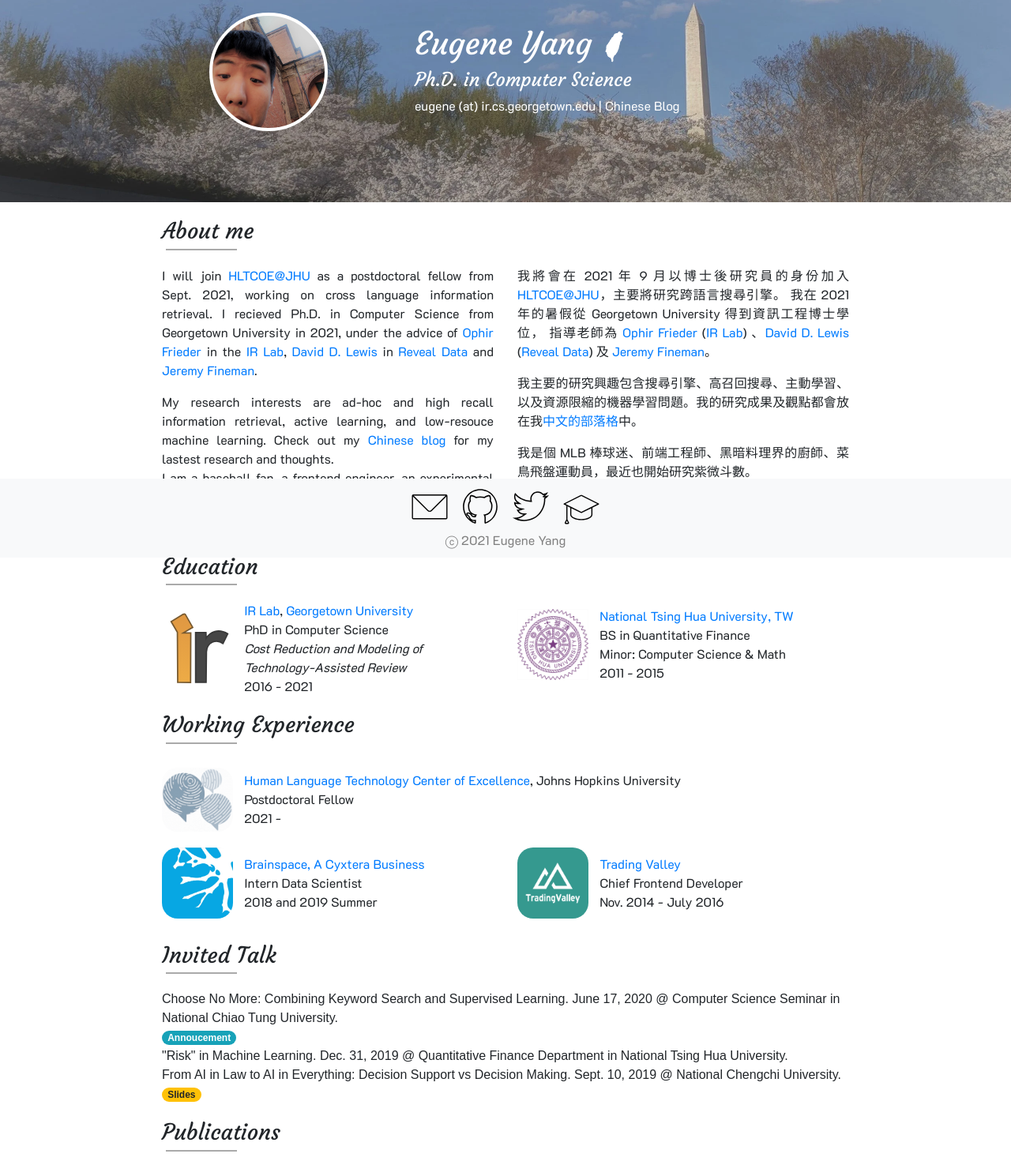
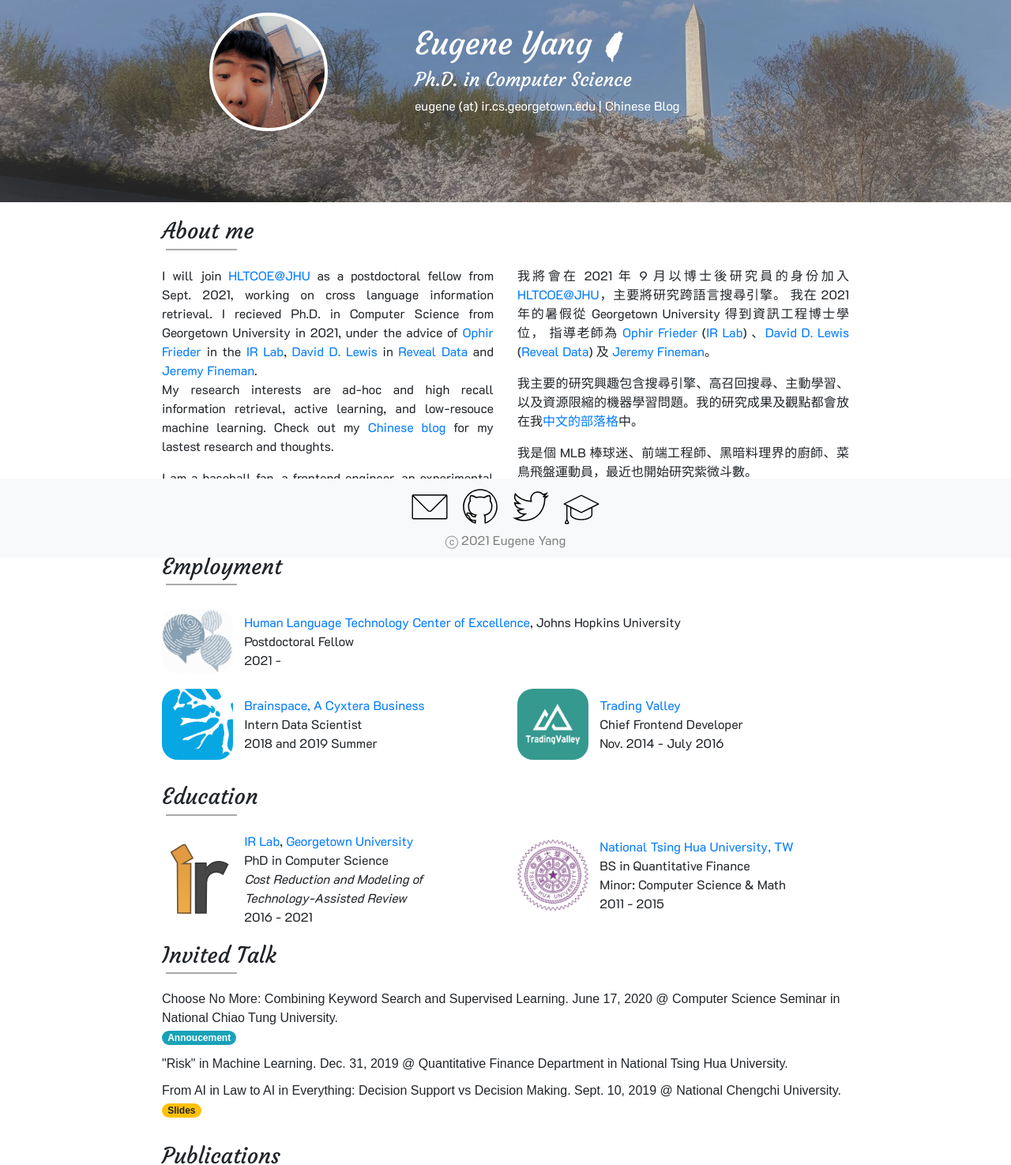
Before and after one commit to eugene-yang/eugene-yang.github.io, a website: page index.html in a window 1280 px wide. Shown: the part 94-1569 px from the top of the page at 79% size. Drawn offline with nearby package versions, Linux system fonts and the light colour scheme.

Commit message:
update style

```diff
--- a/index.html
+++ b/index.html
@@ -154,12 +154,11 @@
 					I recieved Ph.D. in Computer Science from Georgetown University in 2021, under the advice of
 					<a href="http://people.cs.georgetown.edu/~ophir/">Ophir Frieder</a> in the <a href="http://ir.cs.georgetown.edu">IR Lab</a>,
 					<a href="http://www.daviddlewis.com/">David D. Lewis</a> in <a href="https://revealdata.com/">Reveal Data</a>
-					and <a href="http://people.cs.georgetown.edu/~jfineman/">Jeremy Fineman</a>.
-				</p>
-				<p>
+					and <a href="http://people.cs.georgetown.edu/~jfineman/">Jeremy Fineman</a>. <br/>
 					My research interests are ad-hoc and high recall information retrieval, active learning, and low-resouce machine learning.
 					Check out my <a href="http://eugene-yang.github.io/blog/">Chinese blog</a> for my lastest research and thoughts.
-					<br/>I am a baseball fan, a frontend engineer, an experimental cook, a frisbee beginner, and recently started to learn fortune-telling.
+				</p>
+				I am a baseball fan, a frontend engineer, an experimental cook, a frisbee beginner, and recently started to learn fortune-telling.
 				</p>
 			</div>
 			<div class="col-md sec-passage">
@@ -176,32 +175,9 @@
 				<p>我是個 MLB 棒球迷、前端工程師、黑暗料理界的廚師、菜鳥飛盤運動員，最近也開始研究紫微斗數。</p>
 			</div>
 		</div>
+
 		<div class="row">
-			<div class="col-md"><h3>Education</h3></div>
-		</div>
-		<div class="row">
-			<div class="col-md">
-				<img class="sec-logo" src="img/irlab.svg">
-				<p class="sec-text">
-					<a href="http://ir.cs.georgetown.edu/">IR Lab</a>,
-					<a href="http://www.georgetown.edu">Georgetown University</a><br />
-					PhD in Computer Science<br>
-					<i>Cost Reduction and Modeling of <br>Technology-Assisted Review</i><br>
-					2016 - 2021
-				</p>
-			</div>
-			<div class="col-md">
-				<img class="sec-logo" src="img/nthu.png">
-				<p class="sec-text">
-					<a href="http://www.nthu.edu.tw">National Tsing Hua University, TW</a><br />
-					BS in Quantitative Finance<br>
-					Minor: Computer Science & Math<br>
-					2011 - 2015
-				</p>
-			</div>
-		</div>
-		<div class="row">
-			<div class="col-md"><h3>Working Experience</h3></div>
+			<div class="col-md"><h3>Employment</h3></div>
 		</div>
 		<div class="row">
 			<div class="col-md">
@@ -234,28 +210,59 @@
 		</div>
 
 		<div class="row">
+			<div class="col-md"><h3>Education</h3></div>
+		</div>
+		<div class="row">
+			<div class="col-md">
+				<img class="sec-logo" src="img/irlab.svg">
+				<p class="sec-text">
+					<a href="http://ir.cs.georgetown.edu/">IR Lab</a>,
+					<a href="http://www.georgetown.edu">Georgetown University</a><br />
+					PhD in Computer Science<br>
+					<i>Cost Reduction and Modeling of <br>Technology-Assisted Review</i><br>
+					2016 - 2021
+				</p>
+			</div>
+			<div class="col-md">
+				<img class="sec-logo" src="img/nthu.png">
+				<p class="sec-text">
+					<a href="http://www.nthu.edu.tw">National Tsing Hua University, TW</a><br />
+					BS in Quantitative Finance<br>
+					Minor: Computer Science & Math<br>
+					2011 - 2015
+				</p>
+			</div>
+		</div>
+
+		<div class="row">
 			<div class="col-md"><h3>Invited Talk</h3></div>
 		</div>
 		<div class="row">
 			<div class="col-md">
+				<div class="publication talk">
 					<div class="paper">
 						<div class="entry">
-						Choose No More: Combining Keyword Search and Supervised Learning.
+							<span class="title">Choose No More: Combining Keyword Search and Supervised Learning.</span>
 							June 17, 2020 @ <span class="journal">Computer Science Seminar in National Chiao Tung University</span>.
 						</div>
 						<div class="buttons">
 							<a class="badge badge-pill badge-info" href="https://www.cs.nctu.edu.tw/announcements/detail/6375">Annoucement</a>
 						</div>
+					</div>
+					<div class="paper">
 						<div class="entry">
 							<span class="title">"Risk" in Machine Learning</span>.
 							Dec. 31, 2019 @ <span class="journal">Quantitative Finance Department in National Tsing Hua University</span>.
 						</div>
+					</div>
+					<div class="paper">
 						<div class="entry">
 							<span class="title">From AI in Law to AI in Everything: Decision Support vs Decision Making</span>.
 							Sept. 10, 2019 @ <span class="journal">National Chengchi University</span>.
 						</div>
 						<div class="buttons">
 							<a class="badge badge-pill badge-warning" href="https://drive.google.com/file/d/1hY4xCxVZ9wzfCj3HluslrnIn6B9LksjU/view?fbclid=IwAR2g91Zzb4_lr19RF--b-ph57QPuTpU1R4hB662qM0Zn-u1yD3FkJL-O2GI">Slides</a>
+						</div>
 					</div>
 				</div>
 			</div>
--- a/sass/main.scss
+++ b/sass/main.scss
@@ -133,11 +133,15 @@
 
 		.paper {
 			font-family: sans-serif;
+			margin-bottom: 10px;
 			p { margin:0 }
 
 			.author { font-family: Cinzel; }
 			// .journal, .status { font-style: italic; }
 			.buttons { color: white; }
+		}
+		.talk .title {
+			font-weight: bolder;
 		}
 	}
 }
```
Also changed, not shown: stylesheet/main.css. Lines whose indentation alone changed are shown as unchanged.
